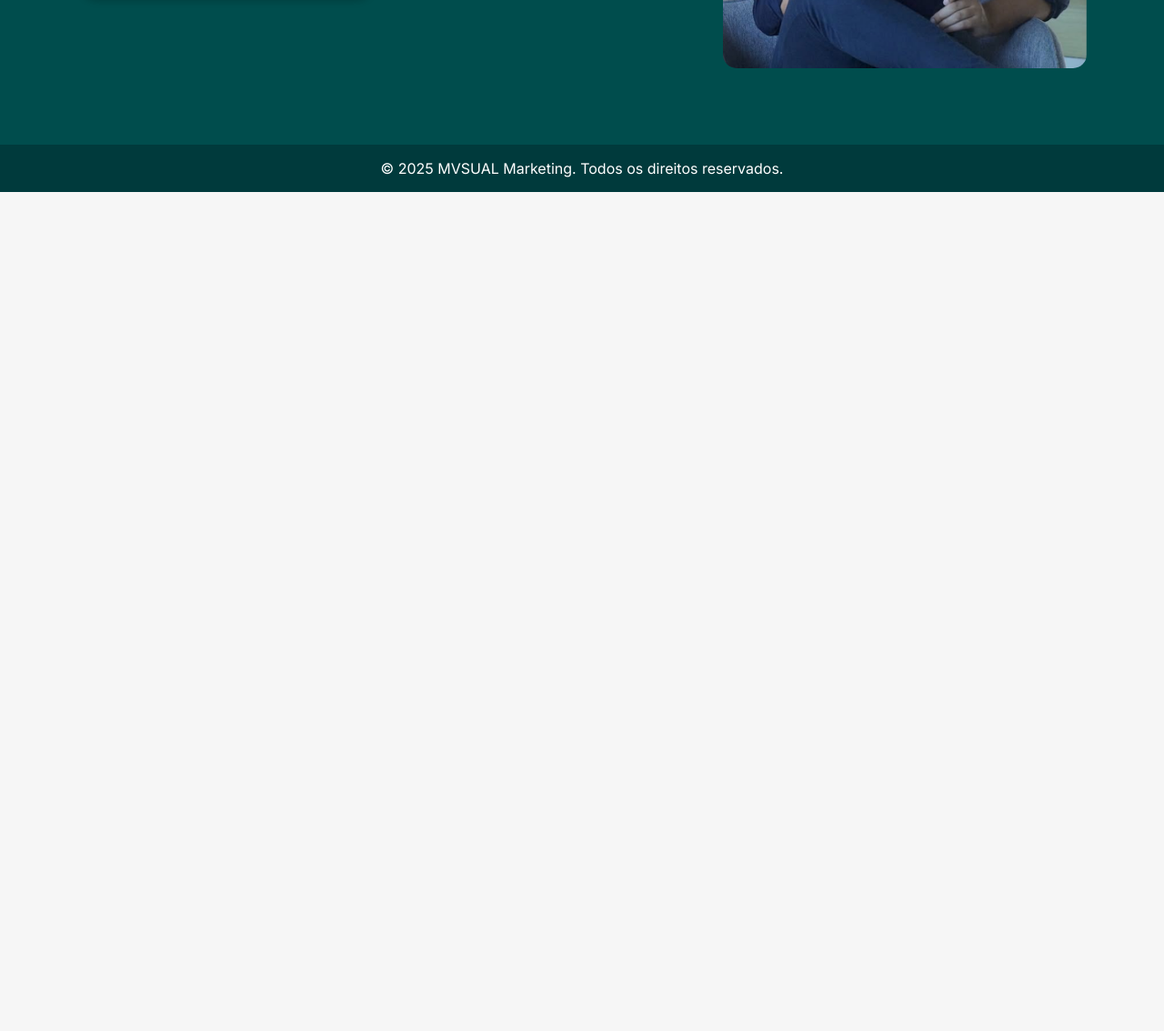
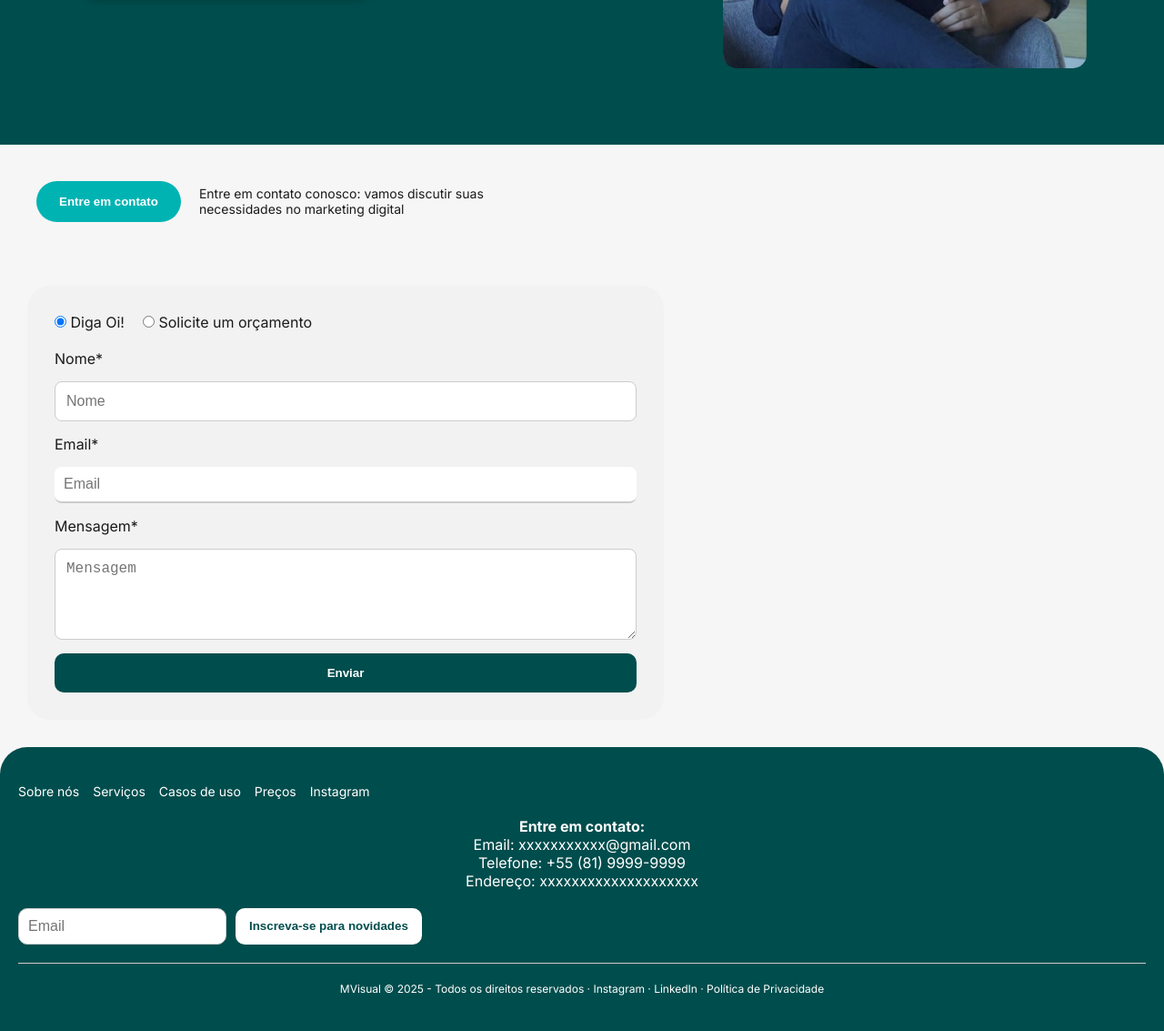
Before and after one commit to andreprograma/MVsual--Marketing, a website: page pages/index.html in a window 1280 px wide. Shown: the part 3135-4268 px from the top of the page at 91% size. Before the commit the page ends 3346 px from the top, so only its background shows below. Drawn offline with Linux system fonts and the light colour scheme.

Commit message:
atualização ainda, nn terminado

```diff
--- /dev/null
+++ b/css/footer.css
@@ -0,0 +1,52 @@
+.rodape {
+  background-color: #004d4d;
+  color: white;
+  padding: 40px 20px;
+  border-top-left-radius: 30px;
+  border-top-right-radius: 30px;
+}
+
+.rodape-links {
+  display: flex;
+  gap: 15px;
+  flex-wrap: wrap;
+  margin-bottom: 20px;
+}
+
+.rodape-links a {
+  color: white;
+  text-decoration: none;
+  font-size: 14px;
+}
+
+.rodape-contato {
+  margin-bottom: 20px;
+}
+
+.newsletter {
+  display: flex;
+  gap: 10px;
+  margin-bottom: 20px;
+}
+
+.newsletter input {
+  padding: 10px;
+  border-radius: 10px;
+  border: 1px solid #ccc;
+}
+
+.newsletter button {
+  padding: 10px 15px;
+  border: none;
+  background-color: white;
+  color: #004d4d;
+  font-weight: bold;
+  border-radius: 10px;
+  cursor: pointer;
+}
+
+.copy {
+  font-size: 12px;
+  border-top: 1px solid #ccc;
+  padding-top: 20px;
+}
--- a/css/global.css
+++ b/css/global.css
@@ -4,3 +4,4 @@
 @import url("/css/login.css");
 @import url("/css/whatsapp.css");
 @import url(/css/header.css);
+@import url(/css/footer.css);
--- a/css/index.css
+++ b/css/index.css
@@ -371,6 +371,74 @@ body {
 }
 
 
+/* === sétima seção === */
+.contato-topo {
+  display: flex;
+  align-items: center;
+  gap: 20px;
+  padding: 40px;
+}
+
+.btn-destaque {
+  background-color: #00b3b3;
+  color: white;
+  border: none;
+  padding: 15px 25px;
+  border-radius: 30px;
+  font-weight: bold;
+  cursor: pointer;
+}
+
+.descricao {
+  font-size: 14px;
+  max-width: 400px;
+}
+
+.formulario-container {
+  background: #f2f2f2;
+  margin: 30px;
+  padding: 30px;
+  border-radius: 25px;
+  max-width: 700px;
+}
+
+.tabs {
+  display: flex;
+  gap: 20px;
+  margin-bottom: 20px;
+}
+
+.formulario {
+  display: flex;
+  flex-direction: column;
+  gap: 15px;
+}
+
+input[type="text"],
+input[type="email"],
+textarea {
+  border: 1px solid #ccc;
+  border-radius: 8px;
+  padding: 12px;
+  font-size: 16px;
+}
+
+textarea {
+  resize: vertical;
+  min-height: 100px;
+}
+
+.btn-enviar {
+  background-color: #004d4d;
+  color: white;
+  padding: 14px;
+  border-radius: 10px;
+  border: none;
+  font-weight: bold;
+  cursor: pointer;
+}
+
+
 
 .grid-container {
   display: grid;
--- a/pages/index.html
+++ b/pages/index.html
@@ -121,9 +121,54 @@
 </section>
 
 
+<section class="contato-topo">
+    <button class="btn-destaque">Entre em contato</button>
+    <p class="descricao">Entre em contato conosco: vamos discutir suas necessidades no marketing digital</p>
+  </section>
 
-  <footer class="full-width-section">
-    &copy; 2025 MVSUAL Marketing. Todos os direitos reservados.
+  <section class="formulario-container">
+    <div class="tabs">
+      <label><input type="radio" name="tipo" checked> Diga Oi!</label>
+      <label><input type="radio" name="tipo"> Solicite um orçamento</label>
+    </div>
+
+    <form class="formulario">
+      <label>Nome*</label>
+      <input type="text" placeholder="Nome" required>
+
+      <label>Email*</label>
+      <input type="email" placeholder="Email" required>
+
+      <label>Mensagem*</label>
+      <textarea placeholder="Mensagem" required></textarea>
+
+      <button type="submit" class="btn-enviar">Enviar</button>
+    </form>
+  </section>
+
+  <footer class="rodape">
+    <div class="rodape-links">
+      <a href="#">Sobre nós</a>
+      <a href="#">Serviços</a>
+      <a href="#">Casos de uso</a>
+      <a href="#">Preços</a>
+      <a href="#">Instagram</a>
+    </div>
+
+    <div class="rodape-contato">
+      <h4>Entre em contato:</h4>
+      <p>Email: xxxxxxxxxxx@gmail.com</p>
+      <p>Telefone: +55 (81) 9999-9999</p>
+      <p>Endereço: xxxxxxxxxxxxxxxxxxxx</p>
+    </div>
+
+    <div class="newsletter">
+      <input type="email" placeholder="Email">
+      <button>Inscreva-se para novidades</button>
+    </div>
+
+    <p class="copy">MVisual © 2025 - Todos os direitos reservados · Instagram · LinkedIn · Política de Privacidade</p>
   </footer>
+
 </body>
 </html>
```
